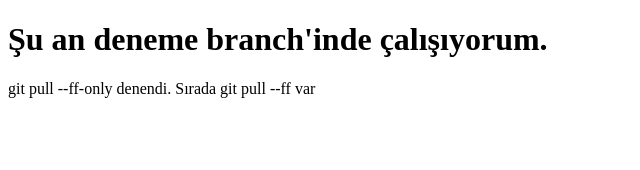
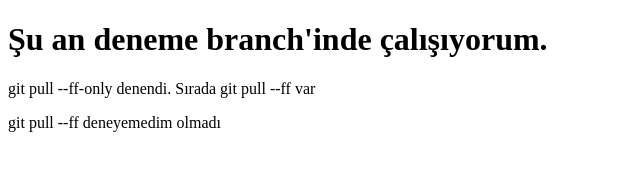
Before and after one commit to Dogukan-Ars/pullRequest-trial, a plain HTML site: page index.html in a window 1280 px wide. Shown: the whole page, without its empty margins (0-640 px from the left). Drawn offline with Linux system fonts and the light colour scheme.

Commit message:
deneme 2

```diff
--- a/index.html
+++ b/index.html
@@ -9,5 +9,6 @@
 <body>
     <h1>Şu an deneme branch'inde çalışıyorum.</h1>
     <p>git pull --ff-only denendi. Sırada git pull --ff var</p>
+    <p>git pull --ff deneyemedim olmadı</p>
 </body>
 </html>
```
